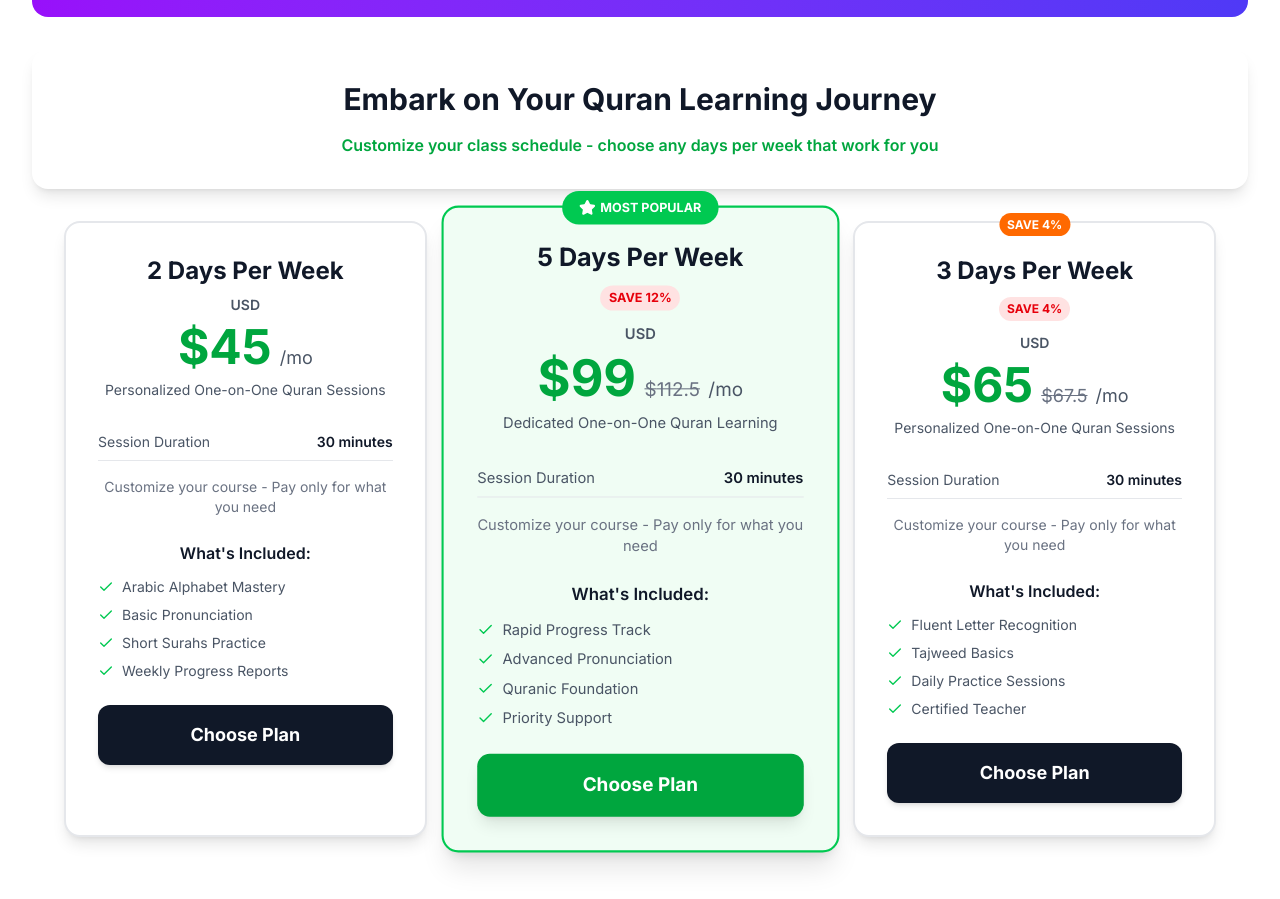
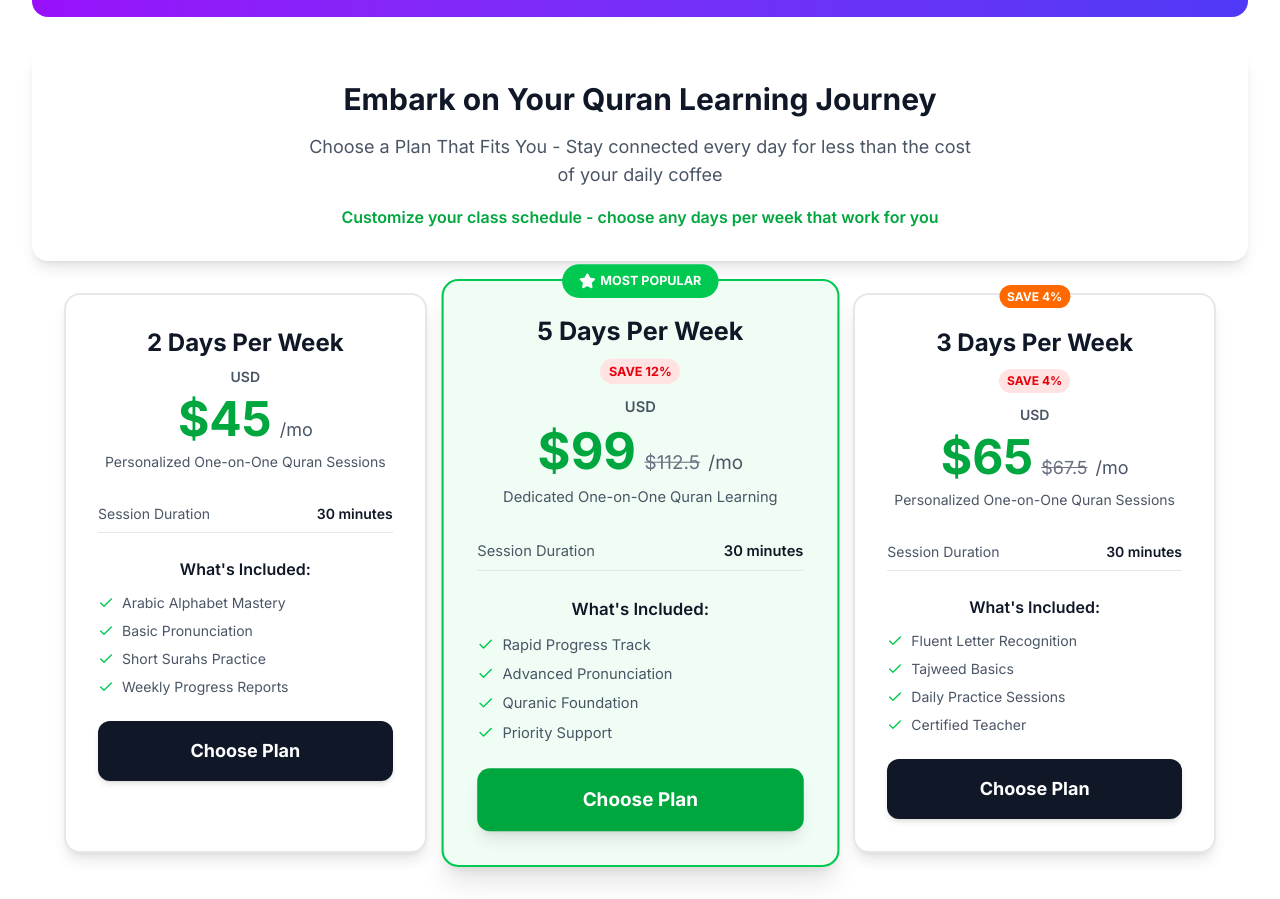
Before and after one commit to ibneRustam/onlinequranacademy, a Next.js app: page /fee in a window 1280 px wide. Shown: the part 1735-2634 px from the top of the page. Built offline with nearby package versions, Linux system fonts and the light colour scheme.

Commit message:
updated code

```diff
--- a/src/app/fee/page.tsx
+++ b/src/app/fee/page.tsx
@@ -283,10 +283,10 @@
           <h2 className="text-xl sm:text-2xl md:text-3xl font-bold text-gray-900 mb-3 sm:mb-4">
             Embark on Your Quran Learning Journey
           </h2>
-          {/* <p className="text-gray-600 text-base sm:text-lg max-w-2xl mx-auto flex items-center justify-center gap-2 flex-col sm:flex-row">
+          <p className="text-gray-600 text-base sm:text-lg max-w-2xl mx-auto flex items-center justify-center gap-2 flex-col sm:flex-row">
 
             Choose a Plan That Fits You - Stay connected every day for less than the cost of your daily coffee
-          </p> */}
+          </p>
           {currentCourse.customClassNote && (
             <p className="text-green-600 font-semibold mt-3 sm:mt-4 text-sm sm:text-base">
               {currentCourse.customClassNote}
@@ -465,9 +465,9 @@
                   </span>
                 </div> */}
 
-                <div className="text-center text-xs sm:text-sm text-gray-500 mt-2 sm:mt-4">
+                {/* <div className="text-center text-xs sm:text-sm text-gray-500 mt-2 sm:mt-4">
                   Customize your course - Pay only for what you need
-                </div>
+                </div> */}
               </div>
 
               {/* Features */}
```
